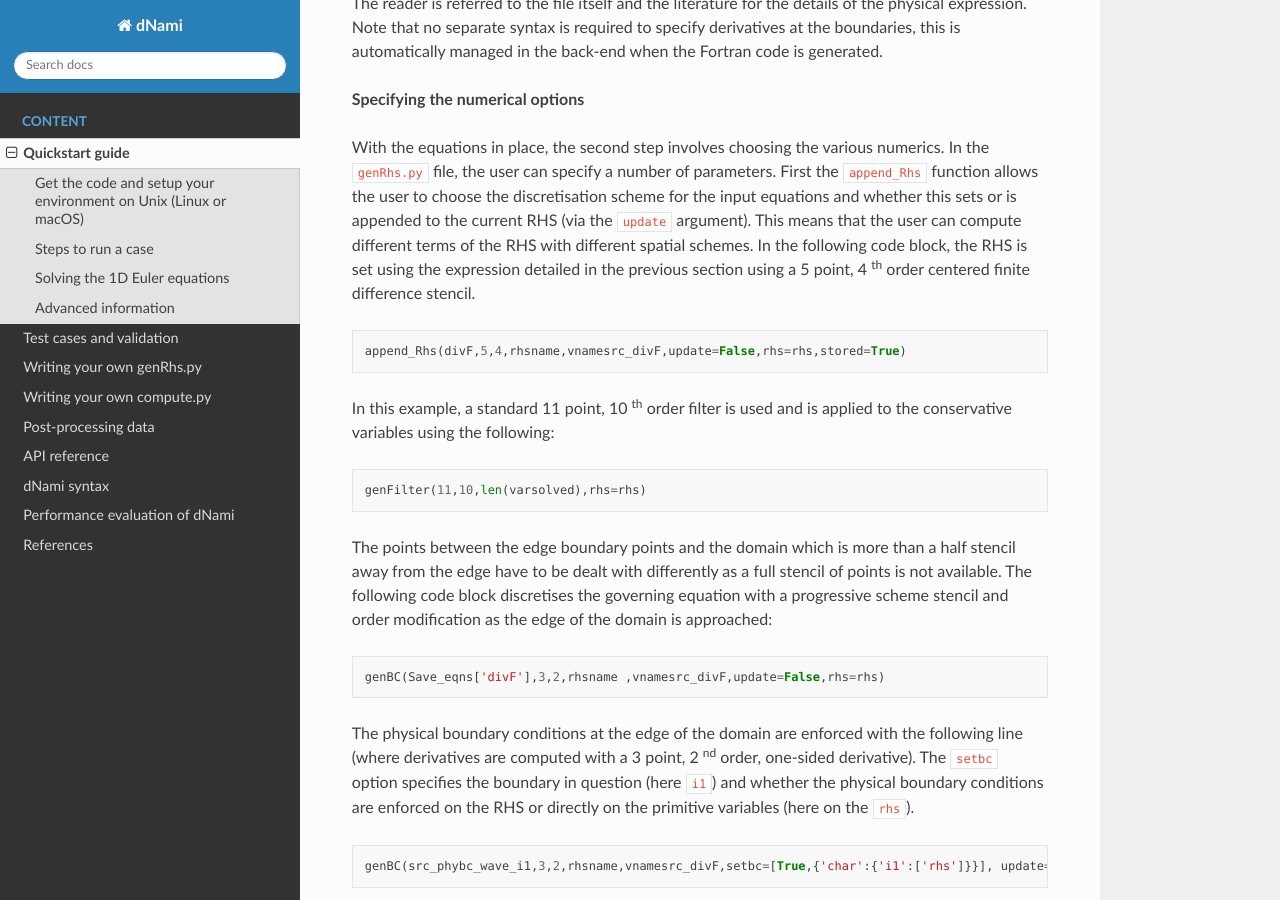
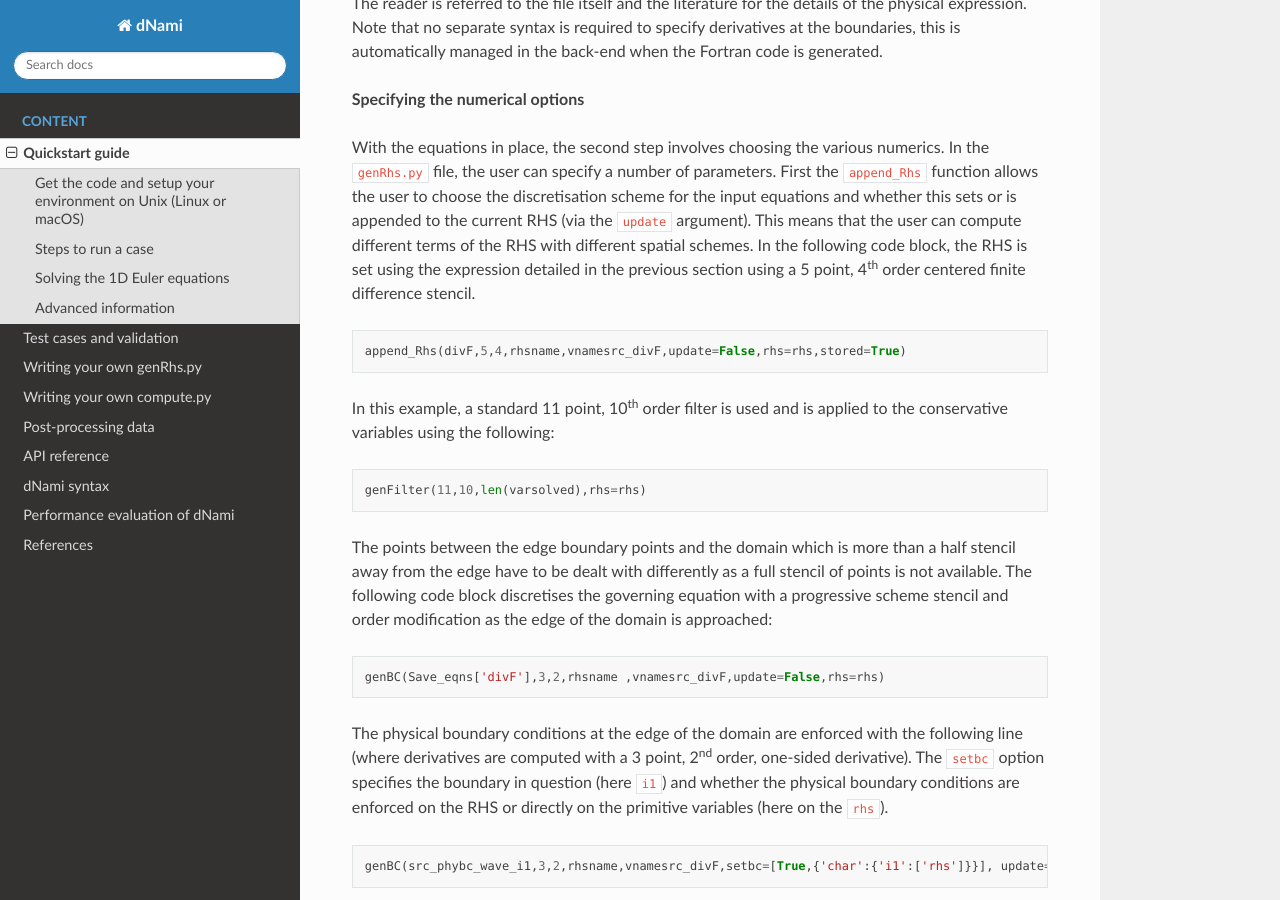
Before and after one commit to dNamiLab/dNami, a Sphinx documentation site: the page built from doc/usage/quickstart.rst, in a window 1280 px wide and 900 px high, scrolled down 4056 px. Built offline with Sphinx 7.4.7 and the Read the Docs theme 2.0.0, drawn with Linux system fonts in a browser that asks for light colours.

Commit message:
fixed spacing in superscripts

```diff
--- a/doc/usage/genRhs.rst
+++ b/doc/usage/genRhs.rst
@@ -146,7 +146,7 @@ Finally, at least one equation must be specified to set the RHS used to march th
 
 	append_Rhs(divF,5,4,rhsname,vnamesrc_divF,update=False,rhs=rhs,stored=False)
 
-which generates the discretised version of ``divF`` using a 5 point, 4 :sup:`th` order centered finite difference scheme with ``rhsname`` being used to generate code comments and ``vnamesrc_divF`` being used to generate intermediate variable names. The ``update=False`` argument guarantees that the components of ``divF`` are being used to set the RHS rather than be added to existing terms. The ``stored=False`` argument determines if the stored variables (see the related Advanced use section below) are computed with the stencil/order given as input to the ``append_Rhs()`` function; note that only one call with ``stored=True`` is possible, i.e. all stored quantities will be discretised with the same scheme.
+which generates the discretised version of ``divF`` using a 5 point, 4\ :sup:`th` order centered finite difference scheme with ``rhsname`` being used to generate code comments and ``vnamesrc_divF`` being used to generate intermediate variable names. The ``update=False`` argument guarantees that the components of ``divF`` are being used to set the RHS rather than be added to existing terms. The ``stored=False`` argument determines if the stored variables (see the related Advanced use section below) are computed with the stencil/order given as input to the ``append_Rhs()`` function; note that only one call with ``stored=True`` is possible, i.e. all stored quantities will be discretised with the same scheme.
 
 This ends the list of compulsory steps when creating a ``genRhs.py``.
 
@@ -162,7 +162,7 @@ The user has access to a number of additional automatic code-generation steps de
 
 *Adding explicit filtering*
 
-To add explicit filtering to the computation, the user can call the ``genFilter`` function. Currently, the function relies on pre-specified coefficients for a given stencil/order (which can be found at the start of the ``genKer.py`` file). For example, the following code block generates code to apply a standard 11 point, 10 :sup:`th` order filter to each of the directions (between 1 and 3 depending on ``dim``):
+To add explicit filtering to the computation, the user can call the ``genFilter`` function. Currently, the function relies on pre-specified coefficients for a given stencil/order (which can be found at the start of the ``genKer.py`` file). For example, the following code block generates code to apply a standard 11 point, 10\ :sup:`th` order filter to each of the directions (between 1 and 3 depending on ``dim``):
 
 .. code-block:: python
 
--- a/doc/usage/quickstart.rst
+++ b/doc/usage/quickstart.rst
@@ -159,13 +159,13 @@ The reader is referred to the file itself and the literature for the details of
 
 **Specifying the numerical options**
 
-With the equations in place, the second step involves choosing the various numerics. In the ``genRhs.py`` file, the user can specify a number of parameters. First the ``append_Rhs`` function allows the user to choose the discretisation scheme for the input equations and whether this sets or is appended to the current RHS (via the ``update`` argument). This means that the user can compute different terms of the RHS with different spatial schemes. In the following code block, the RHS is set using the expression detailed in the previous section using a 5 point, 4 :sup:`th` order centered finite difference stencil.
+With the equations in place, the second step involves choosing the various numerics. In the ``genRhs.py`` file, the user can specify a number of parameters. First the ``append_Rhs`` function allows the user to choose the discretisation scheme for the input equations and whether this sets or is appended to the current RHS (via the ``update`` argument). This means that the user can compute different terms of the RHS with different spatial schemes. In the following code block, the RHS is set using the expression detailed in the previous section using a 5 point, 4\ :sup:`th` order centered finite difference stencil.
 
 .. code-block:: python
 
     append_Rhs(divF,5,4,rhsname,vnamesrc_divF,update=False,rhs=rhs,stored=True)
 
-In this example, a standard 11 point, 10 :sup:`th` order filter is used and is applied to the conservative variables using the following:
+In this example, a standard 11 point, 10\ :sup:`th` order filter is used and is applied to the conservative variables using the following:
 
 .. code-block:: python
 
@@ -177,7 +177,7 @@ The points between the edge boundary points and the domain which is more than a
 
     genBC(Save_eqns['divF'],3,2,rhsname ,vnamesrc_divF,update=False,rhs=rhs)
 
-The physical boundary conditions at the edge of the domain are enforced with the following line (where derivatives are computed with a 3 point, 2 :sup:`nd` order, one-sided derivative). The ``setbc`` option specifies the boundary in question (here ``i1``) and whether the physical boundary conditions are enforced on the RHS or directly on the primitive variables (here on the ``rhs``).
+The physical boundary conditions at the edge of the domain are enforced with the following line (where derivatives are computed with a 3 point, 2\ :sup:`nd` order, one-sided derivative). The ``setbc`` option specifies the boundary in question (here ``i1``) and whether the physical boundary conditions are enforced on the RHS or directly on the primitive variables (here on the ``rhs``).
 
 .. code-block:: python
 
```
Also changed, not shown: doc/usage/testcases.rst (+4 -4 lines).
